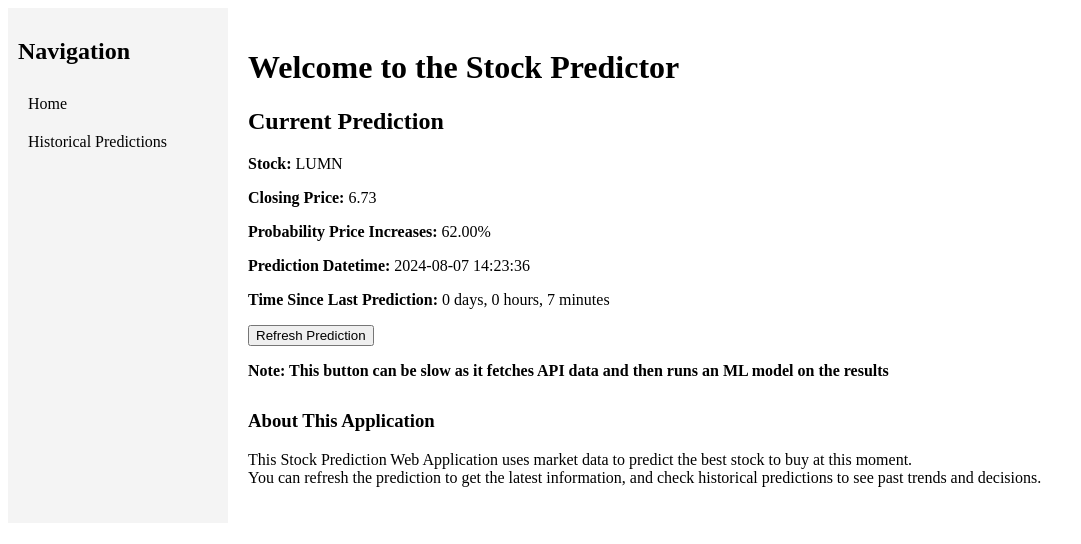
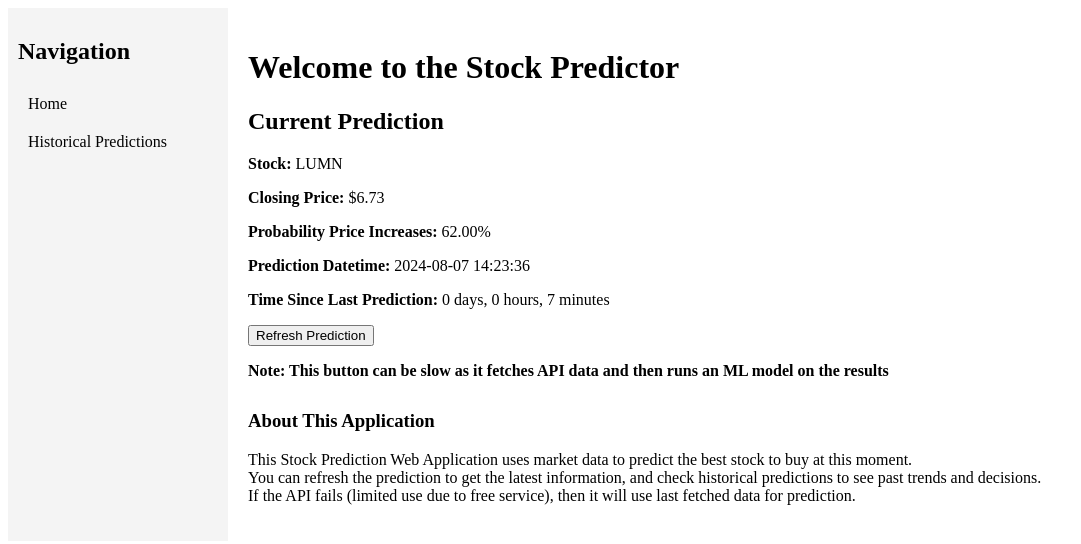
Before and after one commit to elthran/CSCA-5028, a Django app: page /predictions/ in a window 1280 px wide. Shown: the top 544 px of the page, without its empty margins (0-1081 px from the left). Run offline with Django 5.2, Linux system fonts and the light colour scheme; data comes from the database, SQL or seed files in the repository; both versions use the stored data as it was after the commit.

Commit message:
Updated code

```diff
--- a/predictions/prediction_model.py
+++ b/predictions/prediction_model.py
@@ -85,7 +85,9 @@ def predict_stock():
         weights, bias = models[stock_symbol]
         prob_increase = logistic_regression_predict_proba(latest_data_scaled, weights, bias)[0]
 
-        random_noise = np.random.normal(0, 0.01)
+        print(stock_symbol, prob_increase)
+
+        random_noise = np.random.normal(0, 0.05)
         prob_increase += random_noise
         prob_increase = np.clip(prob_increase, 0, 1)
 
--- a/predictions/templates/index.html
+++ b/predictions/templates/index.html
@@ -8,7 +8,7 @@
     {% with probability=latest_prediction.probability_price_increases|floatformat:2 %}
     <h2>Current Prediction</h2>
     <p><strong>Stock:</strong> {{ latest_prediction.stock_name }}</p>
-    <p><strong>Closing Price:</strong> {{ latest_prediction.current_price }}</p>
+    <p><strong>Closing Price:</strong> ${{ latest_prediction.current_price }}</p>
     <p><strong>Probability Price Increases:</strong> {{ probability }}%</p>
     <p><strong>Prediction Datetime:</strong> {{ latest_prediction.prediction_datetime|date:"Y-m-d H:i:s" }}</p>
     <p><strong>Time Since Last Prediction:</strong> {{ days|default:0 }} days, {{ hours|default:0 }} hours, {{ minutes|default:0 }} minutes</p>
@@ -27,6 +27,7 @@
     <p>
         This Stock Prediction Web Application uses market data to predict the best stock to buy at this moment. <br>
         You can refresh the prediction to get the latest information, and check historical predictions to see past trends and decisions. <br>
+        If the API fails (limited use due to free service), then it will use last fetched data for prediction. <br>
     </p>
 </div>
 {% endblock %}
--- a/predictions/views.py
+++ b/predictions/views.py
@@ -154,8 +154,6 @@ def fetch_data(request):
         )
         prediction.save()
 
-        print("My predicton:", prediction)
-
         context = {
             "stock_name": prediction.stock_name,
             "current_price": prediction.current_price,
```
Also changed, not shown: db.sqlite3.
